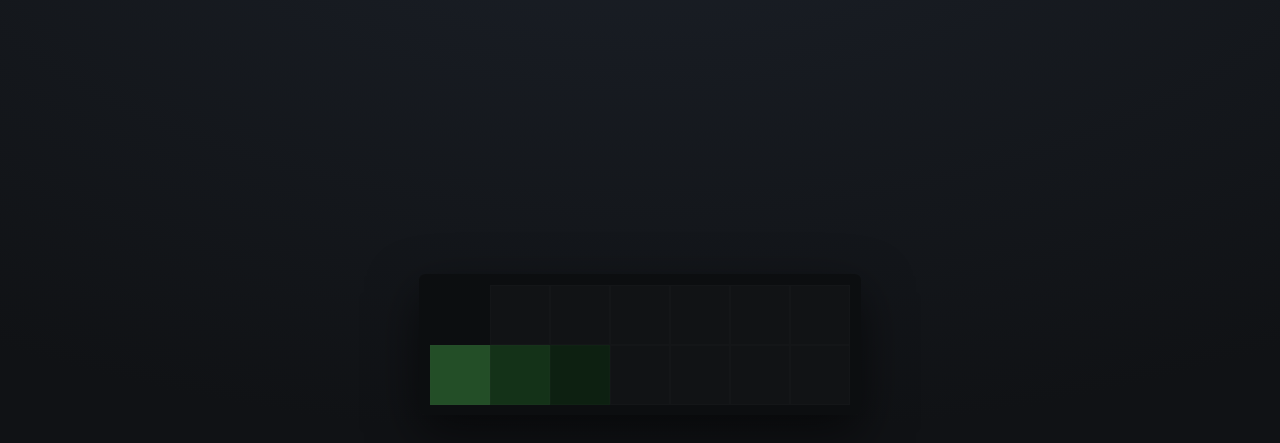
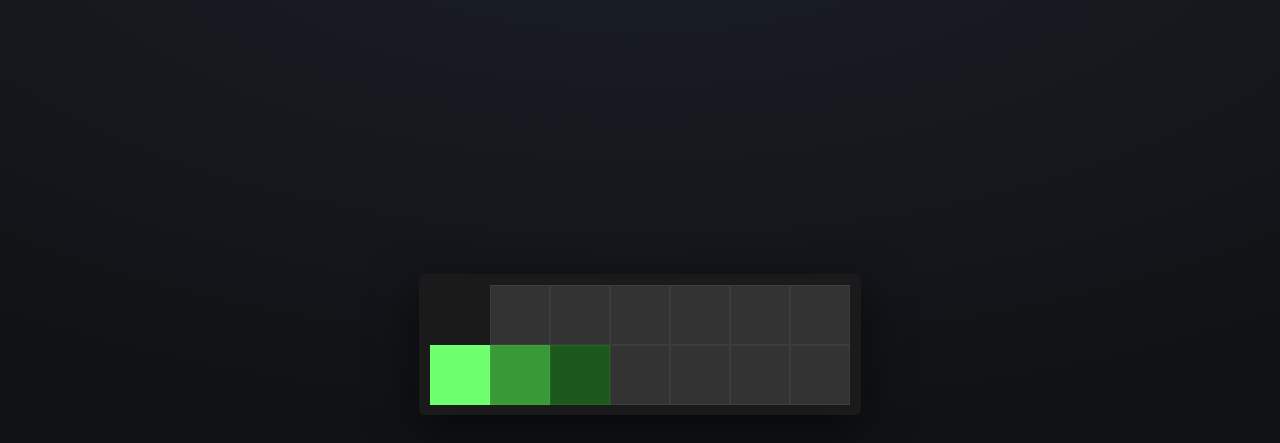
Before and after one commit to beejona/numbers-terminal, a plain HTML site: page index.html in a window 1280 px wide. Both pictures are taken after a click on the button 460 px from the left and 395 px from the top of the page. Shown: the part 81-524 px from the top of the page. Drawn offline with Linux system fonts and the light colour scheme.

Commit message:
Fix the stuck solved overlay, slow panes, and the dimmed look
The completion overlay set display: grid, which overrode its hidden attribute,
so it never went away: its 72% black covered the terminal from the first
frame, dimming every pane and leaving the solved text on screen.

Panes also only reacted on mouse release and faded over 90ms, which felt slow
in a tool timed to the millisecond. They now react on press, fade in 40ms, and
resolve without waiting a frame when ping is 0. Auto restart drops to 800ms,
and unclicked panes get a little more contrast.

Co-Authored-By: Claude Opus 5 <noreply@anthropic.com>
Claude-Session: https://claude.ai/code/session_01WHPNoUpNVRF2f7yNVjh8S2

```diff
--- a/app.js
+++ b/app.js
@@ -127,7 +127,11 @@ function build() {
       Object.assign(document.createElement("span"), { className: "pane-item" }),
       Object.assign(document.createElement("span"), { className: "count" })
     );
-    slot.addEventListener("click", () => clickPane(index));
+    slot.addEventListener("pointerdown", event => {
+      if (event.button !== 0) return;
+      event.preventDefault();
+      clickPane(index);
+    });
     elements.terminal.append(slot);
   });
 }
@@ -186,12 +190,14 @@ function clickPane(index) {
   const solved = panes.every(other => other === pane || other.clicked);
   if (solved) finishing = true;
 
-  setTimeout(() => {
+  const resolve = () => {
     pane.clicked = true;
     pane.predicted = false;
     render();
     if (solved) finish();
-  }, settings.ping);
+  };
+  if (settings.ping > 0) setTimeout(resolve, settings.ping);
+  else resolve();
 }
 
 function flashWrong(index) {
@@ -221,7 +227,7 @@ function finish() {
     `<small>${settings.autoRestart ? "Next terminal opening..." : "Press R for another"}</small>`;
   elements.message.hidden = false;
 
-  if (settings.autoRestart) setTimeout(newTerminal, 1200);
+  if (settings.autoRestart) setTimeout(newTerminal, 800);
 }
 
 function formatTime(seconds) {
--- a/styles.css
+++ b/styles.css
@@ -107,11 +107,12 @@ kbd {
   font-weight: 700;
   font-variant-numeric: tabular-nums;
   color: #f4f7fa;
-  transition: background-color 90ms linear, opacity 90ms linear;
+  touch-action: manipulation;
+  transition: background-color 40ms linear;
 }
 
 /* An unclicked pane the solver isn't highlighting. */
-.slot.pane { background: rgba(255, 255, 255, 0.07); }
+.slot.pane { background: rgba(255, 255, 255, 0.11); }
 .slot.pane::after {
   content: "";
   position: absolute;
@@ -167,6 +168,7 @@ kbd {
   letter-spacing: 0.3px;
   pointer-events: none;
 }
+.message[hidden] { display: none; }
 .message small { display: block; margin-top: 6px; font-size: 13px; font-weight: 500; color: var(--muted); text-align: center; }
 
 /* ---------- settings ---------- */
```
